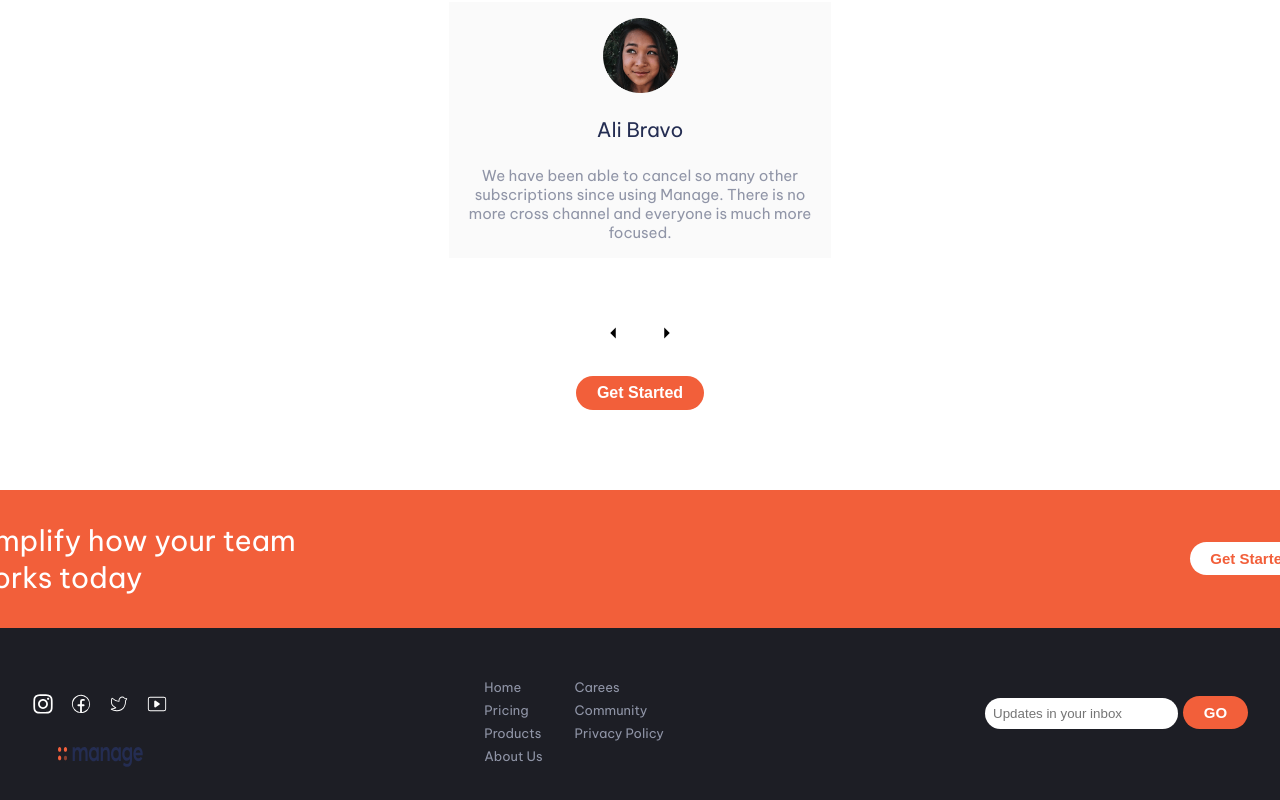
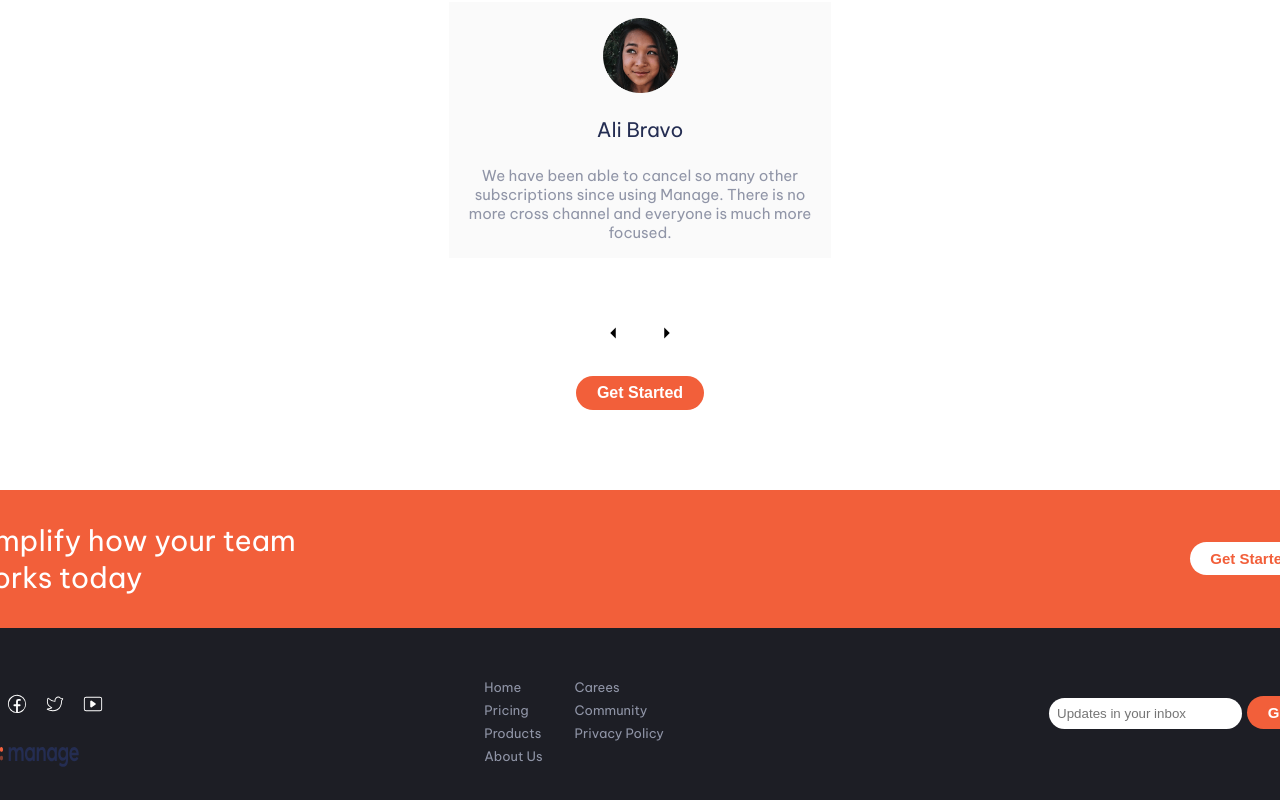
Before and after one commit to devemit/next14-landing-page-manage, a Next.js app: page / in a window 1280 px wide. Shown: the part 1118-1918 px from the top of the page. Built offline with nearby package versions, Linux system fonts and the light colour scheme.

Commit message:
margin footer add

```diff
--- a/components/footer/footer.module.css
+++ b/components/footer/footer.module.css
@@ -49,8 +49,8 @@
 }
 @media (min-width: 689px) {
   .footer {
-    margin-left: -6rem;
-    margin-right: -6rem;
+    margin-left: -10rem;
+    margin-right: -10rem;
     flex-direction: row-reverse;
     justify-content: space-between;
   }
```
